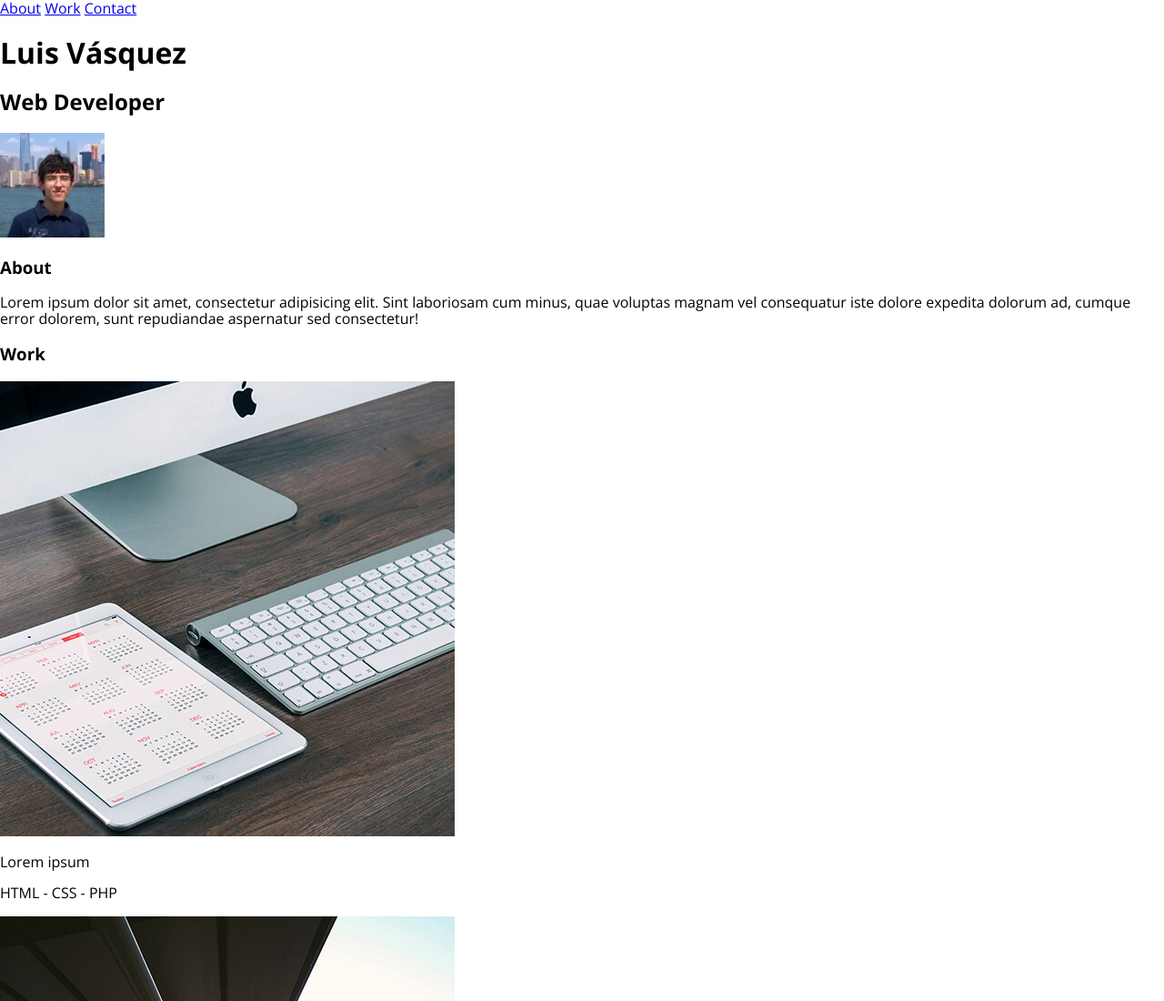
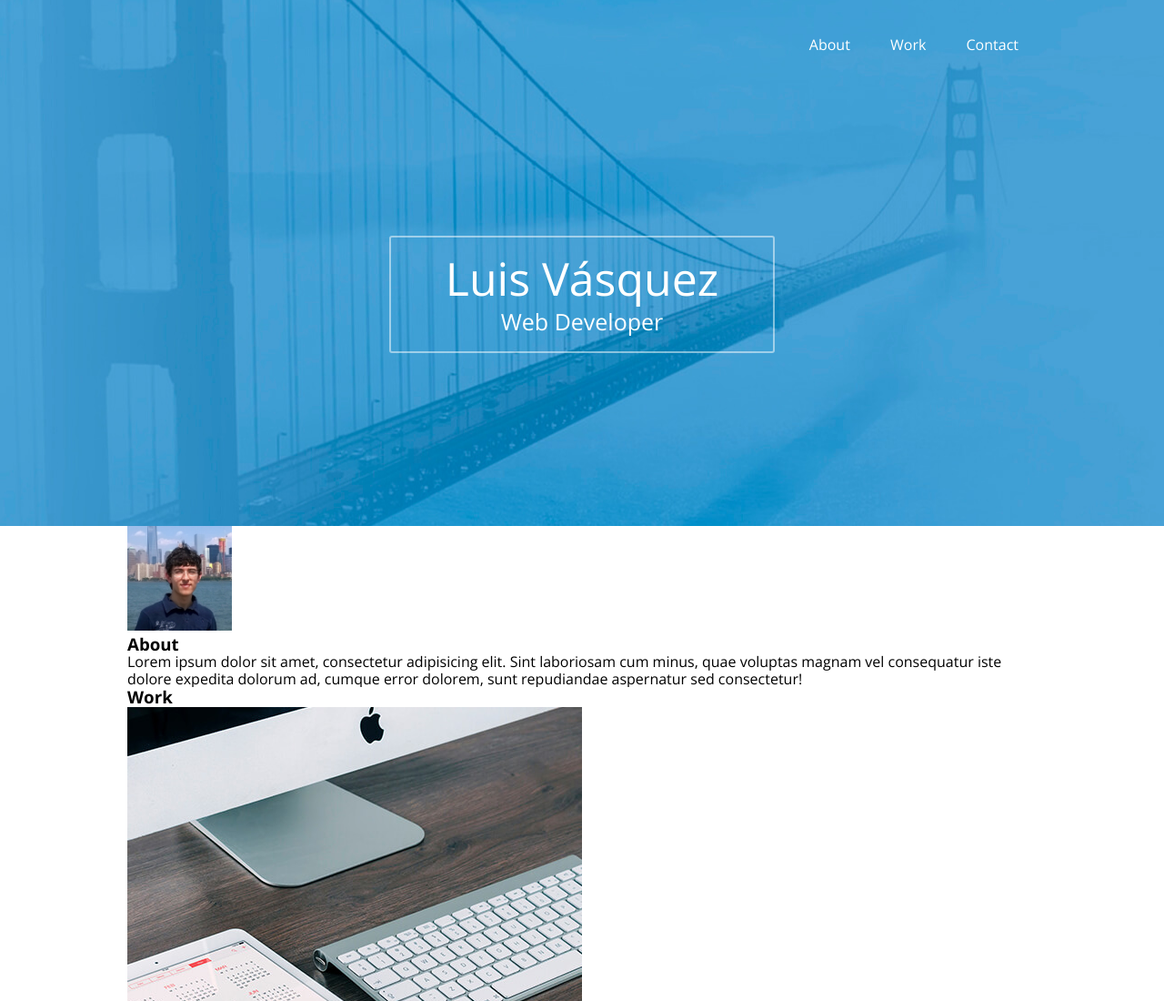
Before and after one commit to mined-academy/course_pro_web_design_from_zero, a plain HTML site: page index.html in a window 1280 px wide. Shown: the top 1100 px of the page at 91% size. Drawn offline with nearby package versions, Linux system fonts and the light colour scheme.

Commit message:
applied CSS to the header section

```diff
--- a/css/styles.css
+++ b/css/styles.css
@@ -1,3 +1,79 @@
+* {
+    margin: 0;
+    padding: 0;
+    box-sizing: border-box;
+}
+
 body {
+    background: #fff;
     font-family: "Open Sans", sans-serif;
+    font-size: 16px;
 }
+
+.container {
+    width: 90%;
+    max-width: 1000px;
+    margin: auto;
+    overflow: hidden;
+}
+
+/* HEADER */
+
+header {
+    background: url('../img/bg.jpg') #49a3d6;
+    background-repeat: no-repeat;
+    background-position: center;
+    max-height: 600px;
+}
+
+header .menu {
+    margin: 40px 0;
+    text-align: right;
+}
+
+header .menu a {
+    margin: 0 20px;
+    color:#fff;
+    padding-bottom: 9px;
+    display: inline-block;
+    text-decoration: none;
+    border-bottom: 2px solid transparent;
+    font-size: 1em;
+}
+
+header .menu a:hover {
+    border-bottom: 2px solid #fff;
+}
+
+header .text-container {
+    display: flex;
+    justify-content: center;
+    align-content: center;
+    margin: 190px 0;
+}
+
+header .text-container .text {
+    border: 2px solid rgba(255, 255, 255, 0.5);
+    border-radius: 3px;
+    display: inline-block;
+    text-align: center;
+    padding: 20px 60px;
+}
+
+header .text-container .text h1,
+header .text-container .text h2 {
+    color: #fff;
+    font-weight: 300;
+    margin: 0;
+}
+
+header .text-container .text .name {
+    margin-bottom: 10px;
+    font-size: 50px;
+    line-height: 50px;
+}
+
+header .text-container .text .profession {
+    font-size: 25px;
+    line-height: 25px;
+}
--- a/index.html
+++ b/index.html
@@ -4,8 +4,8 @@
     <meta charset="UTF-8">
     <meta name="viewport" content="width=device-width, user-scalable=no, initial-scale=1.0, maximum-scale=1.0, minimum-scale=1.0">
 	<link href='https://fonts.googleapis.com/css?family=Open+Sans:400,300,600,400italic,700' rel='stylesheet' type='text/css'>
+    <link rel="stylesheet" href="css/font-awesome.min.css">
     <link rel="stylesheet" href="css/normalize.css">
-    <link rel="stylesheet" href="css/font-awesome.min.css">
     <link rel="stylesheet" href="css/styles.css">
     <title>Portfolio</title>
 </head>
```
